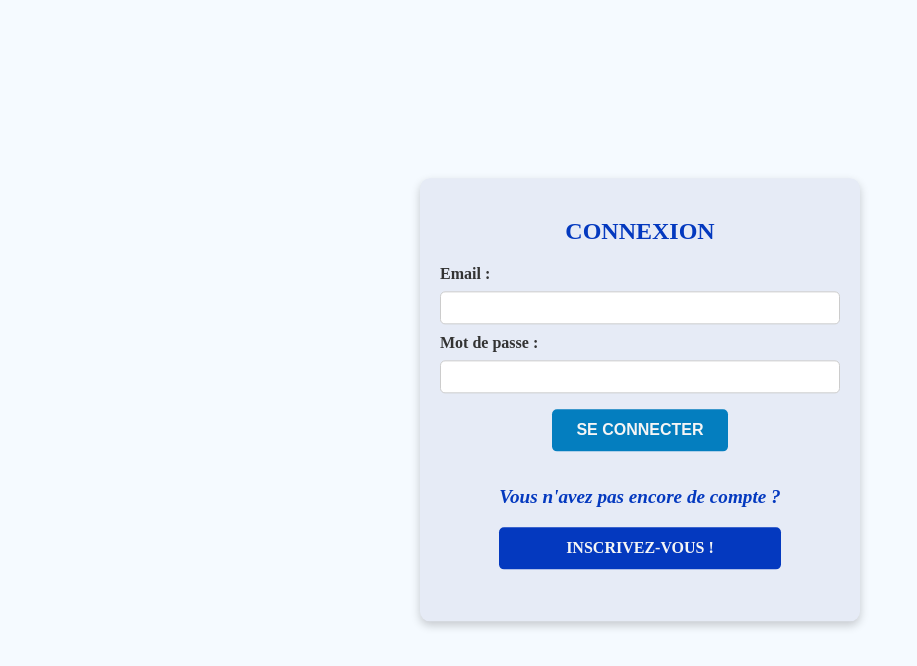
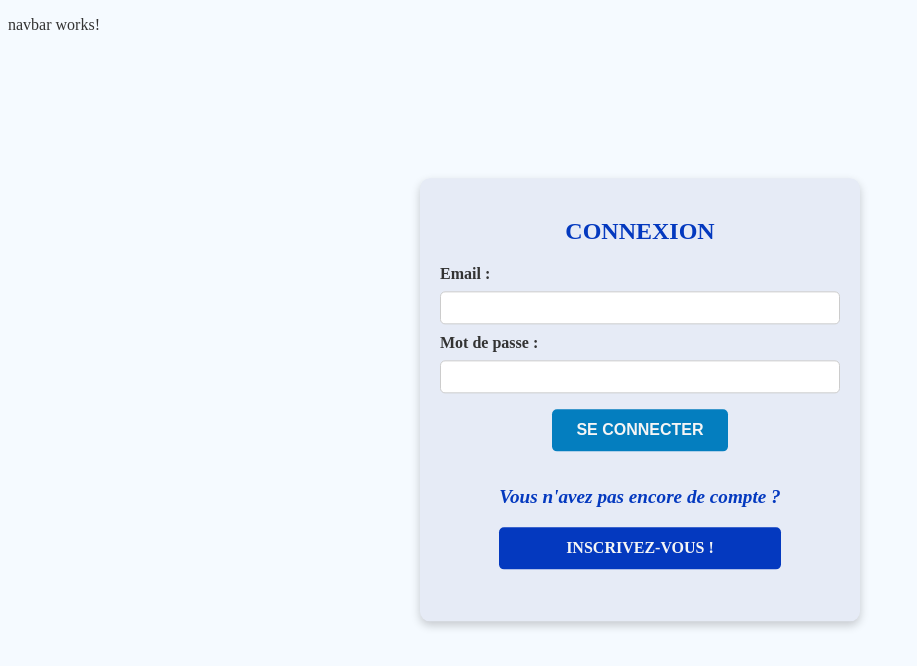
Before and after one commit to cedric-chimot/allo-movie-front, an Angular app: page /login in a window 1280 px wide. Shown: the top 666 px of the page, without its empty margins (0-917 px from the left). Built offline with nearby package versions, Linux system fonts and the light colour scheme.

Commit message:
ajout des conditions pour l'affichage des navbars

```diff
--- a/src/app/app.component.html
+++ b/src/app/app.component.html
@@ -1,3 +1,11 @@
+@if (!isAdminRoute) {
+  <app-navbar></app-navbar>
+}
+
+@if (isAdminRoute) {
+
+}
+
 <div class="container-fluid mt-4">
   <router-outlet></router-outlet>
 </div>
--- a/src/app/app.component.ts
+++ b/src/app/app.component.ts
@@ -2,10 +2,11 @@ import { CommonModule } from '@angular/common';
 import { Component } from '@angular/core';
 import { NavigationEnd, Router, RouterModule, RouterOutlet } from '@angular/router';
 import { filter } from 'rxjs';
+import { NavbarComponent } from "./components/commons/navbar/navbar.component";
 
 @Component({
   selector: 'app-root',
-  imports: [RouterOutlet, CommonModule, RouterModule],
+  imports: [RouterOutlet, CommonModule, RouterModule, NavbarComponent],
   templateUrl: './app.component.html',
   styleUrl: './app.component.css'
 })
```
